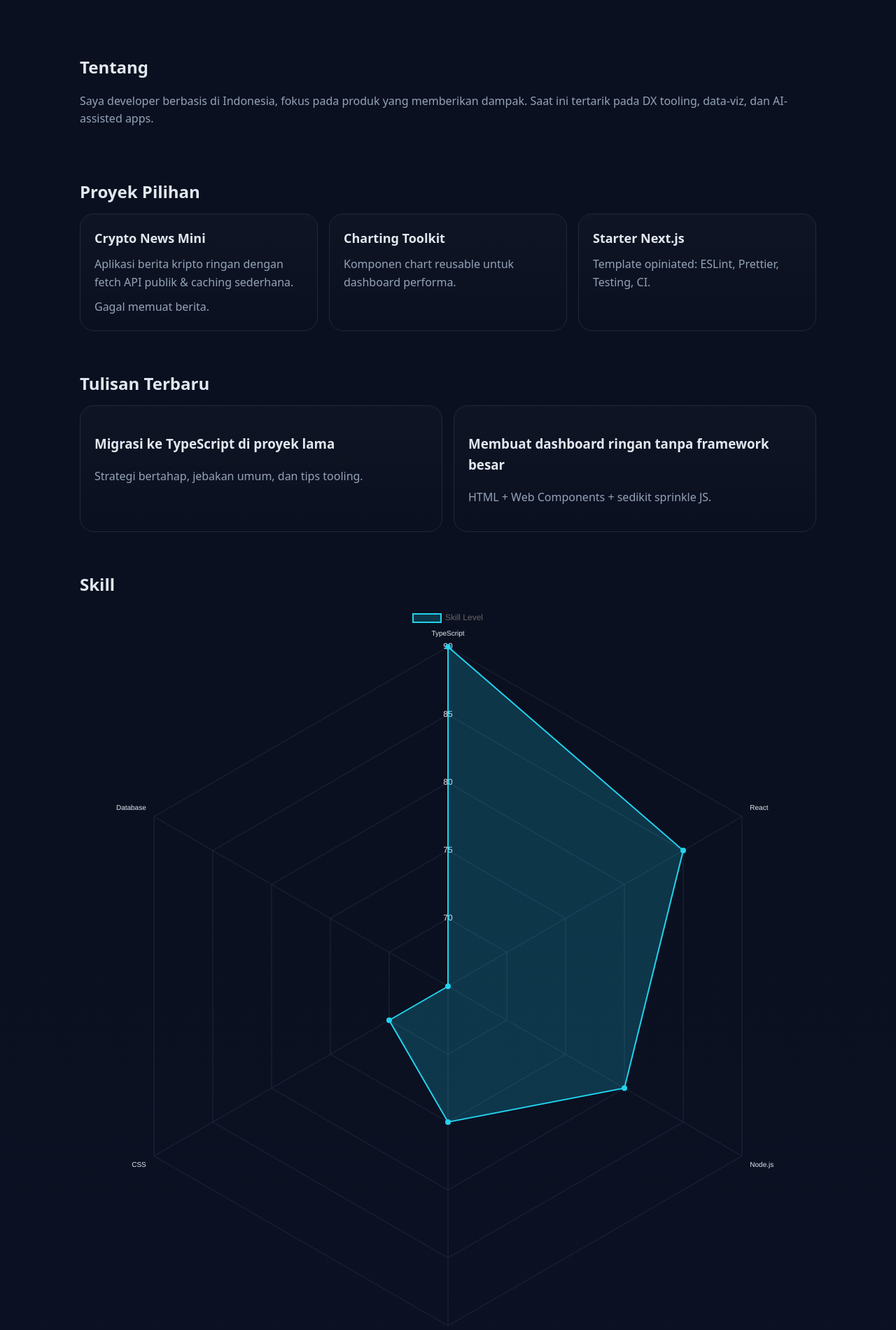
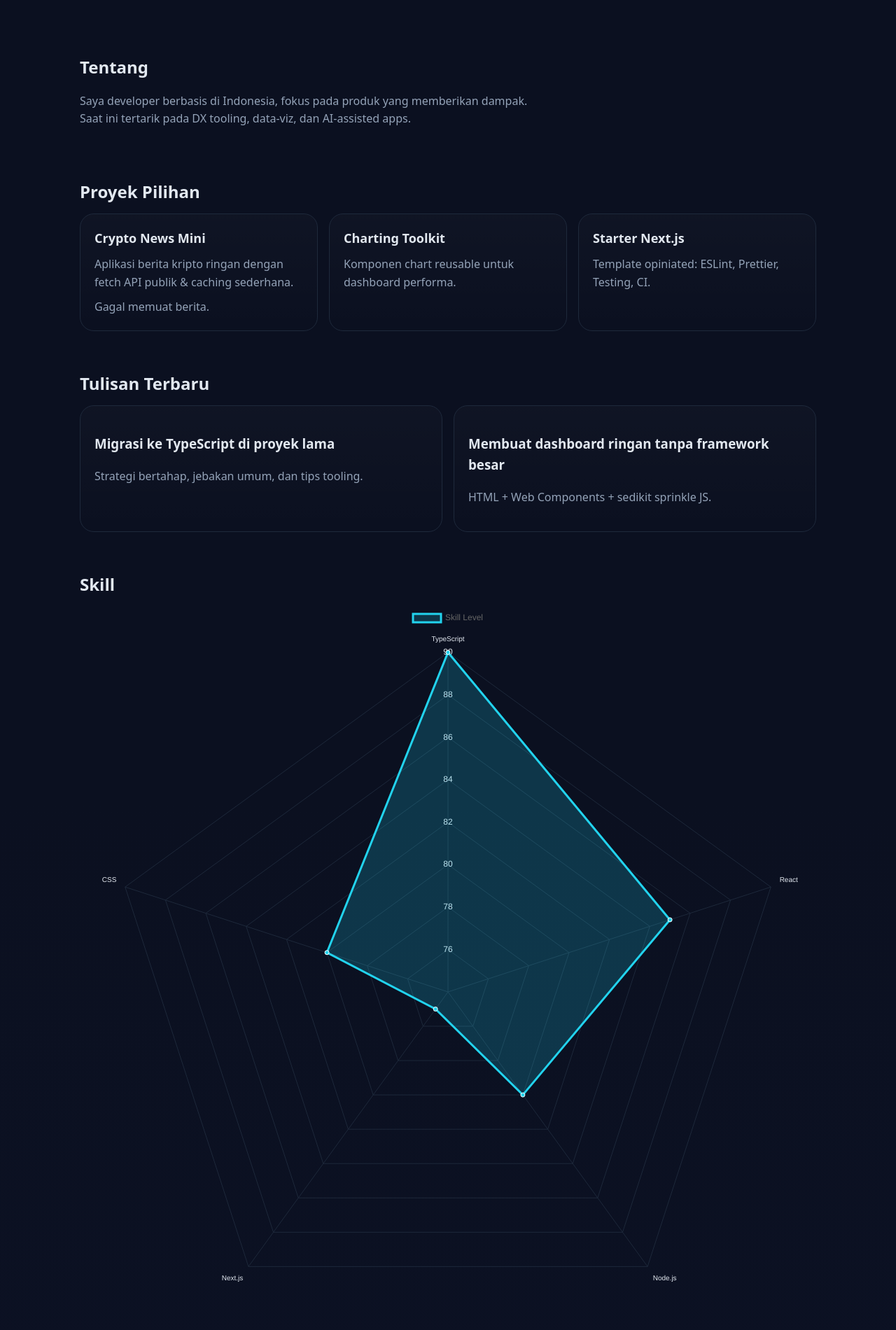
Before and after one commit to irizanta33-ui/irizanta33-ui.github.io, a plain HTML site: page index.html in a window 1280 px wide. Shown: the part 580-2480 px from the top of the page at 70% size. Drawn offline with nearby package versions, Linux system fonts and the light colour scheme; no server answers.

Commit message:
Update index.html

```diff
--- a/index.html
+++ b/index.html
@@ -96,7 +96,7 @@
     .fade{opacity:0;transform:translateY(20px);transition:all .6s ease}
     .fade.show{opacity:1;transform:none}
   </style>
-  <!-- Chart.js untuk Skill Chart -->
+  <!-- Chart.js -->
   <script src="https://cdn.jsdelivr.net/npm/chart.js"></script>
 </head>
 <body>
@@ -113,6 +113,7 @@
         <a href="#skills">Skill</a>
         <a href="#crypto">Crypto</a>
         <a href="#contact">Kontak</a>
+        <button class="btn" id="langBtn" aria-label="Toggle bahasa">EN/ID</button>
         <button class="btn" id="themeBtn" aria-label="Toggle tema">🌗</button>
       </nav>
     </div>
@@ -123,8 +124,8 @@
     <section class="hero">
       <div>
         <span class="tag">👋 Halo! Saya <strong>iqbalrizanta</strong></span>
-        <h1 class="title">Saya membangun <span class="accent">aplikasi web</span> yang cepat, rapi, dan mudah di-scale.</h1>
-        <p class="lead">Full-stack developer yang suka TypeScript, React, dan Node.js. Di bawah ini beberapa proyek, tulisan, dan info kontak. Kode sumber situs ini tersedia di GitHub.</p>
+        <h1 class="title"></h1>
+        <p class="lead"></p>
         <div class="row" style="margin-top:16px">
           <a class="btn hvr" href="#projects">Lihat Proyek</a>
           <a class="btn hvr" href="https://github.com/" target="_blank" rel="noopener">GitHub</a>
@@ -146,12 +147,12 @@
     <!-- ABOUT -->
     <section id="about" class="section">
       <h2>Tentang</h2>
-      <p class="muted">Saya developer berbasis di Indonesia, fokus pada produk yang memberikan dampak. Saat ini tertarik pada DX tooling, data-viz, dan AI-assisted apps.</p>
+      <p class="muted"></p>
     </section>
 
     <!-- PROJECTS -->
     <section id="projects" class="section">
-      <h2>Proyek Pilihan</h2>
+      <h2></h2>
       <div class="grid grid-3">
         <article class="card project hvr">
           <h3>Crypto News Mini</h3>
@@ -171,7 +172,7 @@
 
     <!-- WRITING -->
     <section id="writing" class="section">
-      <h2>Tulisan Terbaru</h2>
+      <h2></h2>
       <div class="grid grid-2">
         <article class="card hvr">
           <h3>Migrasi ke TypeScript di proyek lama</h3>
@@ -186,13 +187,13 @@
 
     <!-- SKILLS -->
     <section id="skills" class="section">
-      <h2>Skill</h2>
+      <h2></h2>
       <canvas id="skillsChart" height="200"></canvas>
     </section>
 
     <!-- CRYPTO PRICE -->
     <section id="crypto" class="section">
-      <h2>Harga Crypto</h2>
+      <h2></h2>
       <div class="card">
         <p><strong>Bitcoin (BTC):</strong> <span id="btc-price">Memuat...</span></p>
         <p><strong>Ethereum (ETH):</strong> <span id="eth-price">Memuat...</span></p>
@@ -201,7 +202,7 @@
 
     <!-- CONTACT -->
     <section id="contact" class="section">
-      <h2>Kontak</h2>
+      <h2></h2>
       <p class="muted">Terbuka untuk kolaborasi dan freelance. Kirim email atau DM media sosial di bawah.</p>
       <div class="row" style="margin-top:12px">
         <a class="btn" href="https://github.com/" target="_blank" rel="noopener">GitHub</a>
@@ -210,14 +211,14 @@
       </div>
     </section>
 
-    <!-- CONTACT FORM TAMBAHAN -->
+    <!-- CONTACT FORM -->
     <section class="section" style="max-width:600px">
       <h2>Kirim Pesan</h2>
       <form id="contact-form" class="grid" style="gap:12px">
         <input type="text" class="input" placeholder="Nama" required>
         <input type="email" class="input" placeholder="Email" required>
         <textarea class="input" style="height:100px" placeholder="Pesan..." required></textarea>
-        <button class="btn hvr" type="submit">Kirim</button>
+        <button class="btn hvr" type="submit"></button>
       </form>
     </section>
   </main>
@@ -226,16 +227,16 @@
     <span>© <span id="year"></span> iqbalrizanta. Dibuat dengan HTML + sedikit CSS/JS.</span>
   </footer>
 
-  <!-- Scroll to top button -->
   <button id="scrollTopBtn" title="Kembali ke atas">⬆️</button>
 
+  <script src="https://cdn.jsdelivr.net/npm/chart.js"></script>
   <script>
     // Tahun otomatis
     document.getElementById('year').textContent = new Date().getFullYear();
 
-    // Dark/Light toggle + simpan preferensi
+    // Dark/Light toggle
     const THEME_KEY = 'pref-theme';
-    const btn = document.getElementById('themeBtn');
+    const themeBtn = document.getElementById('themeBtn');
     function setTheme(mode){
       if(mode==='light'){
         document.documentElement.style.setProperty('--bg','#f8fafc');
@@ -254,14 +255,60 @@
       }
       localStorage.setItem(THEME_KEY, mode);
     }
-    const saved = localStorage.getItem(THEME_KEY);
-    if(saved) setTheme(saved);
-    btn.addEventListener('click',()=>{
+    const savedTheme = localStorage.getItem(THEME_KEY);
+    if(savedTheme) setTheme(savedTheme);
+    themeBtn.addEventListener('click',()=>{
       const now = localStorage.getItem(THEME_KEY) === 'light' ? 'dark' : 'light';
       setTheme(now);
     });
 
-    // Crypto News fetch
+    // Bahasa toggle
+    const LANG_KEY = 'pref-lang';
+    const langBtn = document.getElementById('langBtn');
+    const texts = {
+      id: {
+        heroTitle: 'Saya membangun <span class="accent">aplikasi web</span> yang cepat, rapi, dan mudah di-scale.',
+        heroLead: 'Full-stack developer yang suka TypeScript, React, dan Node.js. Di bawah ini beberapa proyek, tulisan, dan info kontak. Kode sumber situs ini tersedia di GitHub.',
+        projects: 'Proyek Pilihan',
+        writing: 'Tulisan Terbaru',
+        skills: 'Skill',
+        crypto: 'Harga Crypto',
+        contact: 'Kontak',
+        sendMessage: 'Kirim Pesan',
+        aboutText: 'Saya developer berbasis di Indonesia, fokus pada produk yang memberikan dampak. Saat ini tertarik pada DX tooling, data-viz, dan AI-assisted apps.'
+      },
+      en: {
+        heroTitle: 'I build <span class="accent">web applications</span> that are fast, clean, and scalable.',
+        heroLead: 'Full-stack developer passionate about TypeScript, React, and Node.js. Below are some projects, writings, and contact info. Source code available on GitHub.',
+        projects: 'Selected Projects',
+        writing: 'Latest Writings',
+        skills: 'Skills',
+        crypto: 'Crypto Prices',
+        contact: 'Contact',
+        sendMessage: 'Send Message',
+        aboutText: 'I am a developer based in Indonesia, focused on impactful products. Currently interested in DX tooling, data visualization, and AI-assisted apps.'
+      }
+    };
+    function setLang(lang){
+      document.querySelector('.hero .title').innerHTML = texts[lang].heroTitle;
+      document.querySelector('.hero .lead').textContent = texts[lang].heroLead;
+      document.querySelector('#projects h2').textContent = texts[lang].projects;
+      document.querySelector('#writing h2').textContent = texts[lang].writing;
+      document.querySelector('#skills h2').textContent = texts[lang].skills;
+      document.querySelector('#crypto h2').textContent = texts[lang].crypto;
+      document.querySelector('#contact h2').textContent = texts[lang].contact;
+      document.querySelector('#about p').textContent = texts[lang].aboutText;
+      document.querySelector('#contact-form button').textContent = texts[lang].sendMessage;
+      localStorage.setItem(LANG_KEY, lang);
+    }
+    const savedLang = localStorage.getItem(LANG_KEY) || 'id';
+    setLang(savedLang);
+    langBtn.addEventListener('click',()=>{
+      const newLang = localStorage.getItem(LANG_KEY) === 'id' ? 'en' : 'id';
+      setLang(newLang);
+    });
+
+    // Crypto News
     async function loadCryptoNews(){
       try{
         const res = await fetch("https://api.coingecko.com/api/v3/news");
@@ -274,7 +321,7 @@
           a.target = "_blank";
           a.rel = "noopener";
           a.textContent = "• " + n.title;
-          a.style.display = "block";
+          a.style.display="block";
           container.appendChild(a);
         });
       }catch(e){
@@ -283,75 +330,7 @@
     }
     loadCryptoNews();
 
-    // Scroll to top
-    const scrollBtn=document.getElementById("scrollTopBtn");
-    window.addEventListener("scroll",()=>{
-      if(document.documentElement.scrollTop>200){
-        scrollBtn.style.display="block";
-      }else{
-        scrollBtn.style.display="none";
-      }
-    });
-    scrollBtn.addEventListener("click",()=>window.scrollTo({top:0,behavior:"smooth"}));
-
-    // Reader mode toggle pakai tombol "R"
-    document.addEventListener("keydown",e=>{
-      if(e.key.toLowerCase()==="r"){
-        document.body.classList.toggle("reader-mode");
-      }
-    });
-
-    // Fade-in tiap section
-    const observer=new IntersectionObserver(entries=>{
-      entries.forEach(entry=>{
-        if(entry.isIntersecting){
-          entry.target.classList.add("show");
-        }
-      });
-    },{threshold:.15});
-    document.querySelectorAll(".section, .hero").forEach(sec=>{
-      sec.classList.add("fade");
-      observer.observe(sec);
-    });
-
-    // Simple contact form handler (demo)
-    const form=document.getElementById("contact-form");
-    if(form){
-      form.addEventListener("submit",e=>{
-        e.preventDefault();
-        alert("Pesan terkirim! (demo)");
-        form.reset();
-      });
-    }
-
-    // SKILL CHART pakai Chart.js
-    const ctx = document.getElementById('skillsChart');
-    new Chart(ctx, {
-      type: 'radar',
-      data: {
-        labels: ['TypeScript','React','Node.js','Next.js','CSS','Database'],
-        datasets: [{
-          label: 'Skill Level',
-          data: [90, 85, 80, 75, 70, 65],
-          backgroundColor: 'rgba(34,211,238,0.2)',
-          borderColor: 'rgba(34,211,238,1)',
-          borderWidth: 2,
-          pointBackgroundColor: 'rgba(34,211,238,1)'
-        }]
-      },
-      options: {
-        scales: {
-          r: {
-            angleLines: { color: '#1e293b' },
-            grid: { color: '#1e293b' },
-            pointLabels: { color: '#e2e8f0' },
-            ticks: { color: '#e2e8f0', backdropColor: 'transparent' }
-          }
-        }
-      }
-    });
-
-    // CRYPTO PRICE fetch
+    // Crypto Prices
     async function loadPrices(){
       try{
         const res=await fetch("https://api.coingecko.com/api/v3/simple/price?ids=bitcoin,ethereum&vs_currencies=usd");
@@ -364,7 +343,57 @@
       }
     }
     loadPrices();
-    setInterval(loadPrices, 60000); // update tiap menit
+    setInterval(loadPrices,60000);
+
+    // Skill Chart
+    const ctx = document.getElementById('skillsChart').getContext('2d');
+    new Chart(ctx,{
+      type:'radar',
+      data:{
+        labels:['TypeScript','React','Node.js','Next.js','CSS'],
+        datasets:[{
+          label:'Skill Level',
+          data:[90,85,80,75,80],
+          fill:true,
+          backgroundColor:'rgba(34,211,238,.2)',
+          borderColor:'#22d3ee',
+          pointBackgroundColor:'#22d3ee',
+          pointBorderColor:'#fff'
+        }]
+      },
+      options:{
+        scales:{
+          r:{
+            angleLines:{color:'#1e293b'},
+            grid:{color:'#1e293b'},
+            pointLabels:{color:'#e2e8f0'},
+            ticks:{color:'#e2e8f0',backdropColor:'transparent'}
+          }
+        }
+      }
+    });
+
+    // Scroll to top
+    const scrollBtn = document.getElementById('scrollTopBtn');
+    window.onscroll = function(){
+      scrollBtn.style.display = document.body.scrollTop>300 || document.documentElement.scrollTop>300 ? "block":"none";
+    };
+    scrollBtn.addEventListener('click',()=>window.scrollTo({top:0,behavior:'smooth'}));
+
+    // Reader mode + fade-in animation
+    document.addEventListener('DOMContentLoaded',()=>{
+      document.body.classList.add('reader-mode');
+      const faders = document.querySelectorAll('.fade');
+      const appearOptions = {threshold:0.1, rootMargin:"0px 0px -50px 0px"};
+      const appearOnScroll = new IntersectionObserver(function(entries, observer){
+        entries.forEach(entry=>{
+          if(!entry.isIntersecting)return;
+          entry.classList.add('show');
+          observer.unobserve(entry.target);
+        });
+      },appearOptions);
+      faders.forEach(fader=>appearOnScroll.observe(fader));
+    });
   </script>
 </body>
 </html>
```
